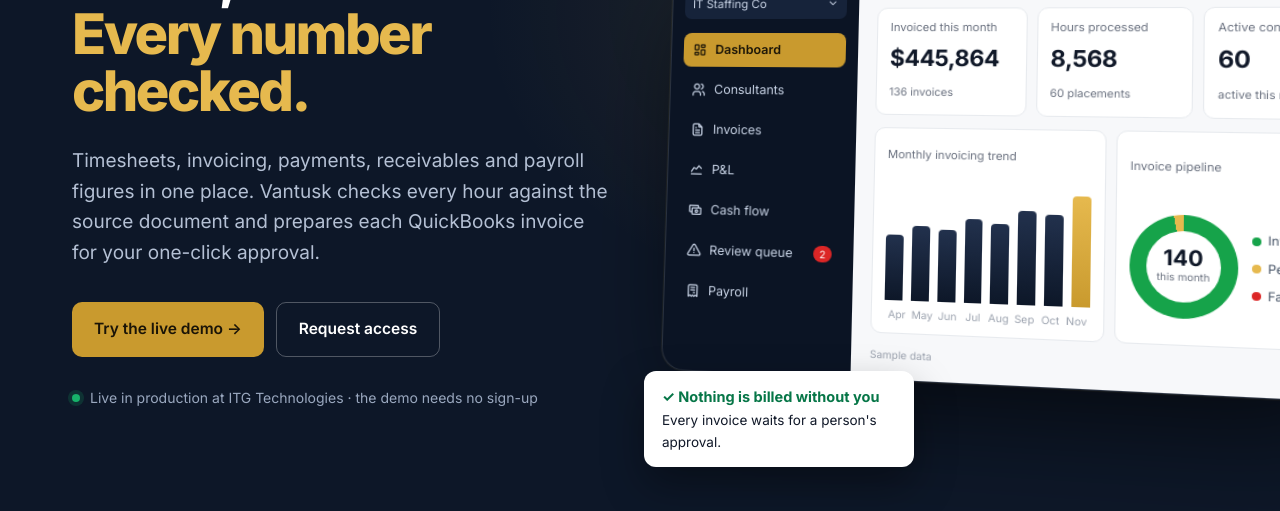
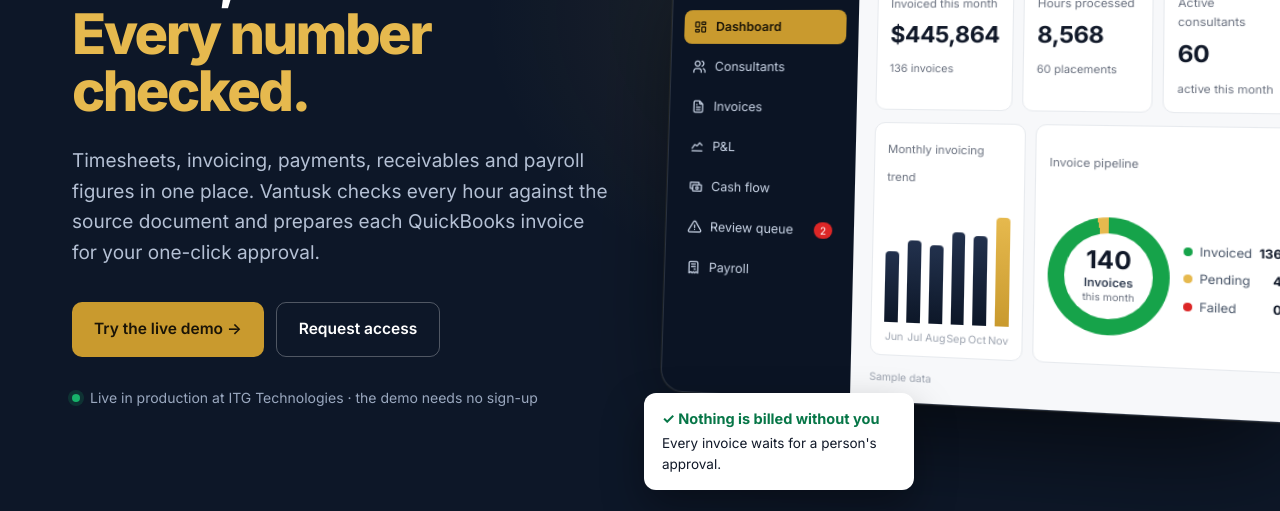
Before and after one commit to StaffFlowpro/StaffFlow-Site, a plain HTML site: page index.html in a window 1280 px wide. Shown: the part 281-792 px from the top of the page. Drawn offline with Linux system fonts and the light colour scheme.

Commit message:
Website: bigger donut labelled Invoices; hero dashboard fits laptop screens
Website: bigger donut labelled Invoices; hero dashboard fits laptop screens

The donut is larger and reads "140 Invoices this month". The sample dashboard no longer runs off
the right edge on 1366 and 1440 screens, and its chart shows six months so the labels have room.

Lines: 8 added, 7 removed (index.html)

```diff
--- a/index.html
+++ b/index.html
@@ -280,7 +280,7 @@ footer{background:#080F1C;color:#fff;padding:64px 0 32px}
 
 /* hero — the sample dashboard, as on the sign-in page */
 .hero .wrap{grid-template-columns:minmax(0,1fr) minmax(0,1fr)}
-.dev-wrap{position:relative;width:124%}
+.dev-wrap{position:relative;width:min(114%,calc(50vw - 30px))}
 .dev{display:grid;grid-template-columns:186px 1fr;background:#0B1424;border:1px solid rgba(255,255,255,.12);border-radius:22px;overflow:hidden;
   box-shadow:0 50px 100px -30px rgba(0,0,0,.7),0 0 0 1px rgba(230,185,78,.08);transform:perspective(1500px) rotateY(-12deg) rotateX(4deg) rotateZ(1deg);transform-origin:left center}
 .dsb{padding:18px 12px;display:grid;gap:6px;align-content:start;color:#C9D4E6;font-size:12.5px}
@@ -309,9 +309,10 @@ footer{background:#080F1C;color:#fff;padding:64px 0 32px}
 .dx span{flex:1;text-align:center}
 .ddonut{display:grid;grid-template-columns:auto 1fr;gap:8px 12px;align-items:center}
 .ddonut>span{grid-column:1/-1}
-.ring{width:96px;height:96px;border-radius:50%;background:conic-gradient(#16A34A 0 97%,#E6B94E 97% 100%);display:flex;align-items:center;justify-content:center}
-.ring div{width:66px;height:66px;border-radius:50%;background:#fff;display:flex;flex-direction:column;align-items:center;justify-content:center;font-size:9.5px;color:#6B7280}
-.ring b{font-size:20px;color:#101828;line-height:1}
+.ring{width:110px;height:110px;border-radius:50%;background:conic-gradient(#16A34A 0 97%,#E6B94E 97% 100%);display:flex;align-items:center;justify-content:center}
+.ring div{width:80px;height:80px;border-radius:50%;background:#fff;display:flex;flex-direction:column;align-items:center;justify-content:center;font-size:9.5px;color:#6B7280}
+.ring b{font-size:23px;color:#101828;line-height:1}
+.ring span{font-size:11px;font-weight:600;color:#344054;margin-top:3px;line-height:1.1}
 .ddonut ul{list-style:none;margin:0;padding:0;display:grid;gap:7px;font-size:11.5px;color:#475467}
 .ddonut li{display:flex;align-items:center;gap:6px}.ddonut li b{margin-left:auto;color:#101828}
 .ddonut li i{width:8px;height:8px;border-radius:50%}
@@ -392,11 +393,11 @@ footer{background:#080F1C;color:#fff;padding:64px 0 32px}
         </div>
         <div class="drow">
           <div class="dchart"><span>Monthly invoicing trend</span>
-            <div class="dbars"><i style="height:52%"></i><i style="height:60%"></i><i style="height:57%"></i><i style="height:66%"></i><i style="height:63%"></i><i style="height:74%"></i><i style="height:71%"></i><i style="height:86%"></i></div>
-            <div class="dx" id="heroDx"><span>Apr</span><span>May</span><span>Jun</span><span>Jul</span><span>Aug</span><span>Sep</span><span>Oct</span><span>Nov</span></div>
+            <div class="dbars"><i style="height:57%"></i><i style="height:66%"></i><i style="height:63%"></i><i style="height:74%"></i><i style="height:71%"></i><i style="height:86%"></i></div>
+            <div class="dx" id="heroDx"><span>Jun</span><span>Jul</span><span>Aug</span><span>Sep</span><span>Oct</span><span>Nov</span></div>
           </div>
           <div class="ddonut"><span>Invoice pipeline</span>
-            <div class="ring"><div><b>140</b>this month</div></div>
+            <div class="ring"><div><b>140</b><span>Invoices</span>this month</div></div>
             <ul><li><i style="background:#16A34A"></i>Invoiced <b>136</b></li><li><i style="background:#E6B94E"></i>Pending <b>4</b></li><li><i style="background:#DC2626"></i>Failed <b>0</b></li></ul>
           </div>
         </div>
```
